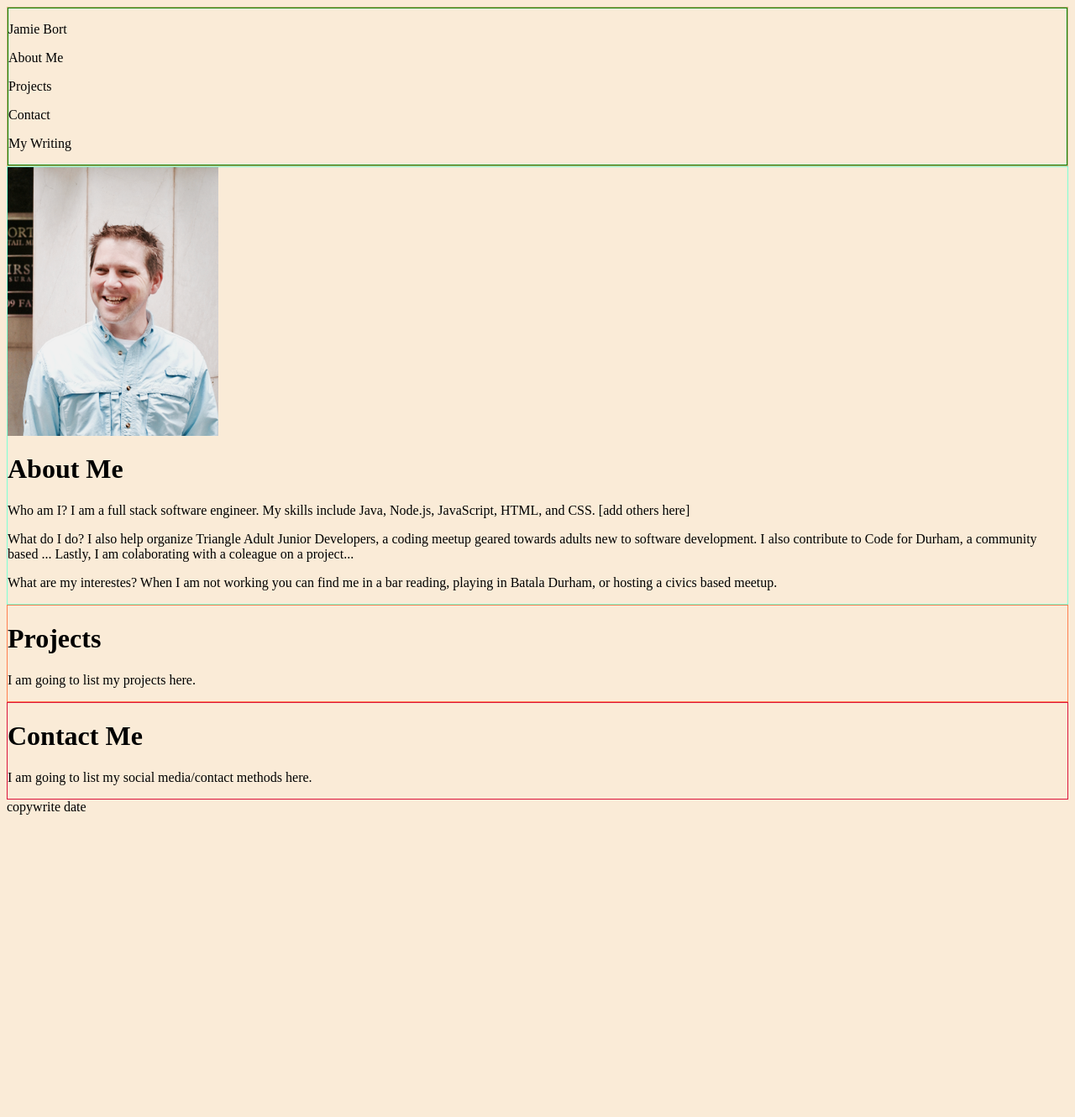
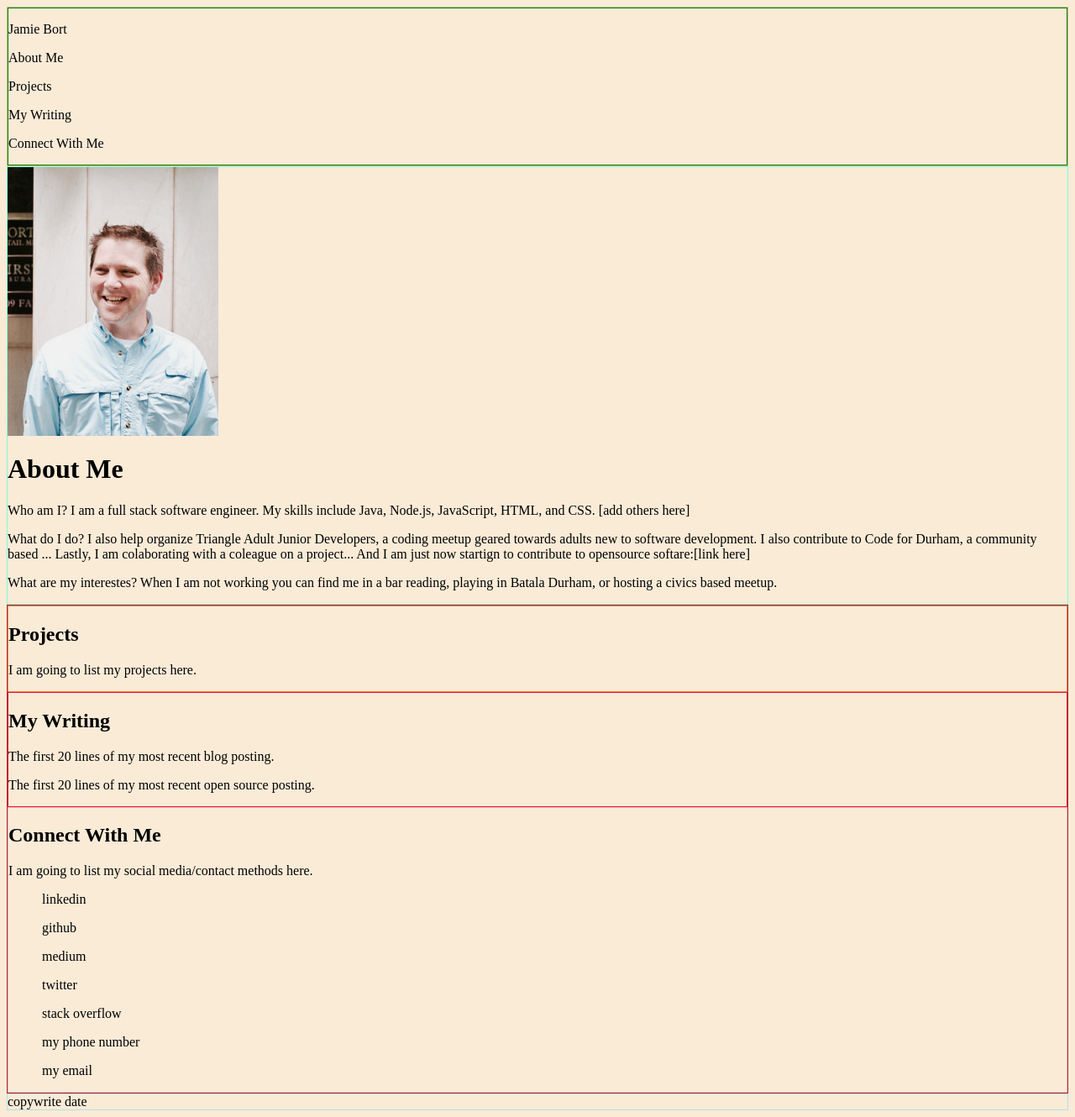
Before and after one commit to JamieBort/Portfolio-Website, a PHP site: page / in a window 1280 px wide. Shown: the whole page at 84% size. Before the commit the page ends 970 px from the top, so only its background shows below. Run offline with PHP 8.4, Linux system fonts and the light colour scheme.

Commit message:
Updated index.html file. Still filling content for website.

```diff
--- a/index.html
+++ b/index.html
@@ -13,8 +13,8 @@
             <p>Jamie Bort</p>
             <p>About Me</p>
             <p>Projects</p>
-            <P>Contact</P>
             <p>My Writing</p>
+            <P>Connect With Me</P>
         </div>
     </header>
     <div id="two">
@@ -24,17 +24,34 @@
             [add others here]</p>
         <p>What do I do? I also help
             organize Triangle Adult Junior Developers, a coding meetup geared towards adults new to software
-            development. I also contribute to Code for Durham, a community based ... Lastly, I am colaborating with a coleague on a project...</p>
-        <p>What are my interestes? When I am not working you can find me in a bar reading, playing in Batala Durham, or hosting a civics based meetup.</p>
+            development. I also contribute to Code for Durham, a community based ... Lastly, I am colaborating with a
+            coleague on a project... And I am just now startign to contribute to opensource softare:[link here]</p>
+        <p>What are my interestes? When I am not working you can find me in a bar reading, playing in Batala Durham, or
+            hosting a civics based meetup.</p>
     </div>
+    <section>
         <div id="three">
             <h1>Projects</h1>
             <p>I am going to list my projects here.</p>
         </div>
         <div id="four">
-        <h1>Contact Me</h1>
+            <h1>My Writing</h1>
+            <p>The first 20 lines of my most recent blog posting.</p>
+            <p>The first 20 lines of my most recent open source posting.</p>
+        </div>
+        <div id="five">
+            <h1>Connect With Me</h1>
             <p>I am going to list my social media/contact methods here.</p>
+            <ul>linkedin</ul>
+            <ul>github</ul>
+            <ul>medium</ul>
+            <ul>twitter</ul>
+            <ul>stack overflow</ul>
+            <ul>my phone number</ul>
+            <ul>my email</ul>
+
         </div>
+    </section>
     <footer>
         <span>copywrite date</span>
     </footer>
--- a/style.css
+++ b/style.css
@@ -3,6 +3,10 @@ body {
 }
 header {
     border: .1em solid burlywood;
+}
+
+section {
+    border: .1em solid brown;
 }
 
 #one {
@@ -22,3 +26,10 @@ header {
 #four {
     border: .1em solid crimson;
 }
+
+#five {
+    border: .1em solid lightpink;
+}
+footer {
+    border: .1em solid powderblue;
+}
```
Lines whose indentation alone changed are shown as unchanged.
